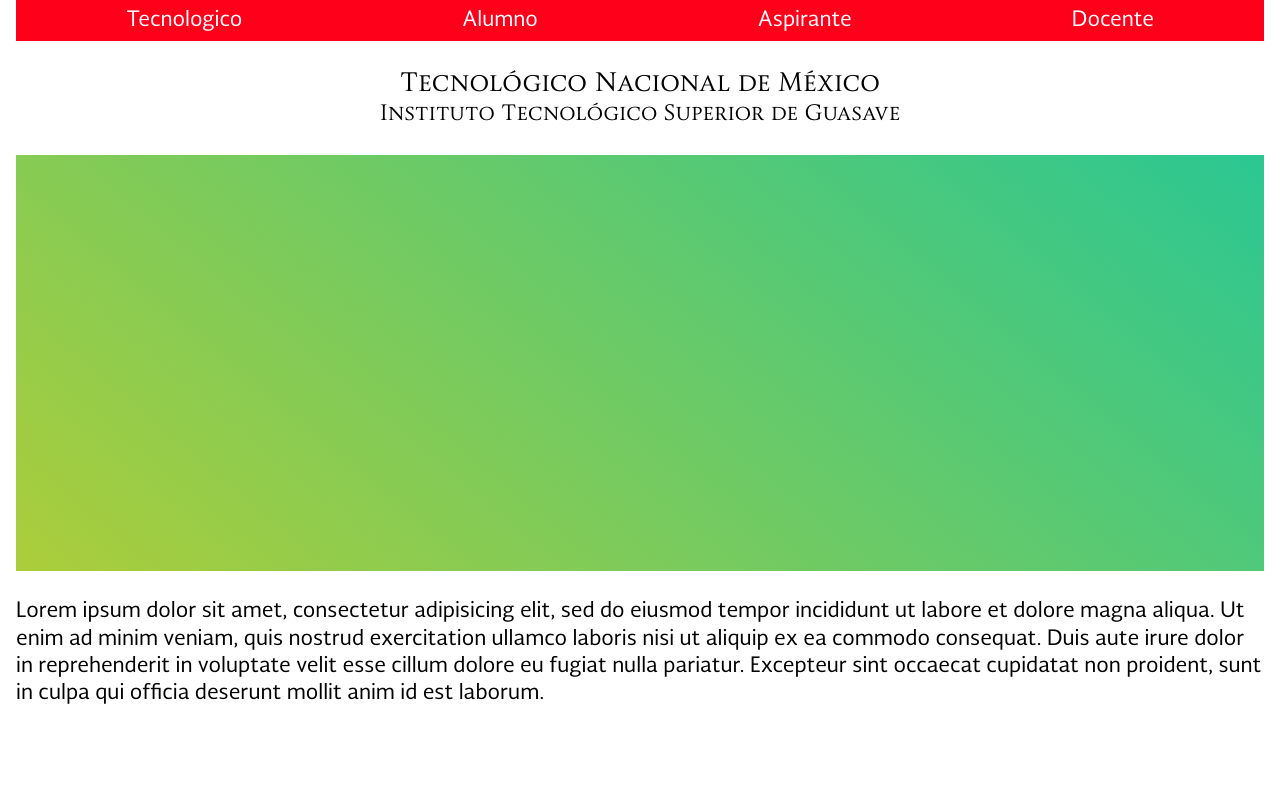
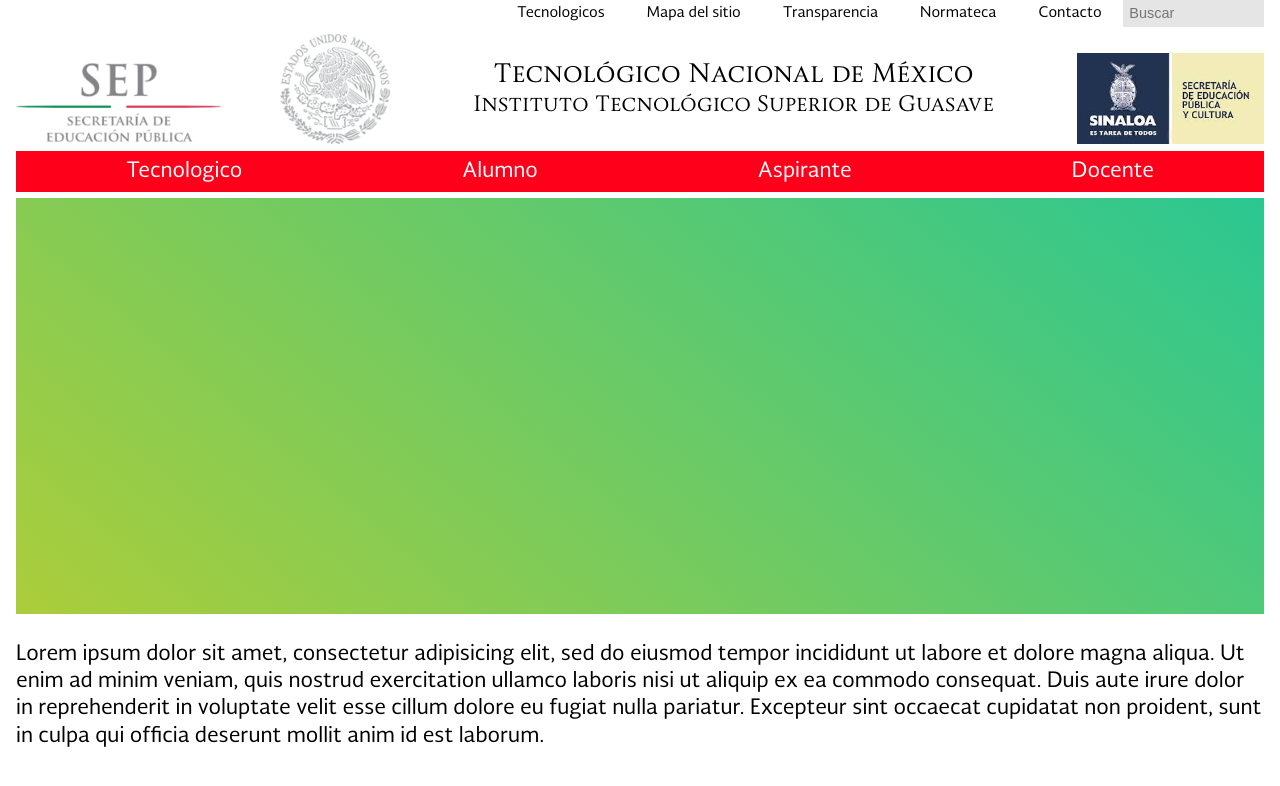
Before and after one commit to wazave/itsg, a Jekyll site: the page built from index.html, in a window 1280 px wide. Shown: the top 786 px of the page. Built offline with Jekyll 4.4.1, drawn with Linux system fonts in a browser that asks for light colours.

Commit message:
Style changes
some style achnges and hacks

```diff
--- /dev/null
+++ b/_includes/topnav.html
@@ -0,0 +1,8 @@
+<ul class="topnav micro push-quarter">
+  <li>Tecnologicos</li>
+  <li>Mapa del sitio</li>
+  <li>Transparencia</li>
+  <li>Normateca</li>
+  <li>Contacto</li>
+  <li><input type="text" name="buscar" placeholder="Buscar" class="micro gutter-quarter" size="8"></li>
+</ul>
--- a/_layouts/default.html
+++ b/_layouts/default.html
@@ -6,9 +6,6 @@
     <link rel="stylesheet" href="{{site.baseurl}}/css/main.css">
   </head>
   <body>
-    <header>
-      {% include nav.html %}
-    </header>
     <div class="main">
       {{content}}
     </div>
--- a/css/main.css
+++ b/css/main.css
@@ -4,3 +4,4 @@
 {% include css/typescale.css %}
 {% include css/mainpage.css %}
 {% include css/menu.css %}
+{% include css/topnav.css %}
--- a/index.html
+++ b/index.html
@@ -2,13 +2,25 @@
 layout: default
 ---
 
-<div id="name">
-  <a class="name mega pad-top">Tecnológico Nacional de México</a>
-  <a class="subname kilo push">{{site.title}}</a>
+  <div class="toplinks">
+    <div>
+    </div>
+    {% include topnav.html %}
+  </div>
+  <div class="banner push-quarter">
+    <img src="assets/img/logoSep.png" alt="" class="logosep"/>
+    <div class="nombre">
+      <a class="name mega">Tecnológico Nacional de México</a>
+      <a class="subname kilo">{{site.title}}</a>
+    </div>
+    <img src="assets/img/sepc.jpg" alt="" class="logogov"/>
+  </div>
+  <header class="push-quarter">
+    {% include nav.html %}
+  </header>
   <div class="slider push">
 
   </div>
   <p>
     Lorem ipsum dolor sit amet, consectetur adipisicing elit, sed do eiusmod tempor incididunt ut labore et dolore magna aliqua. Ut enim ad minim veniam, quis nostrud exercitation ullamco laboris nisi ut aliquip ex ea commodo consequat. Duis aute irure dolor in reprehenderit in voluptate velit esse cillum dolore eu fugiat nulla pariatur. Excepteur sint occaecat cupidatat non proident, sunt in culpa qui officia deserunt mollit anim id est laborum.
   </p>
-</div>
```
Also changed, not shown: _includes/css/topnav.css (added, +53 -0 lines), assets/img/logoSep.png (added), assets/img/sepc.jpg (added).
